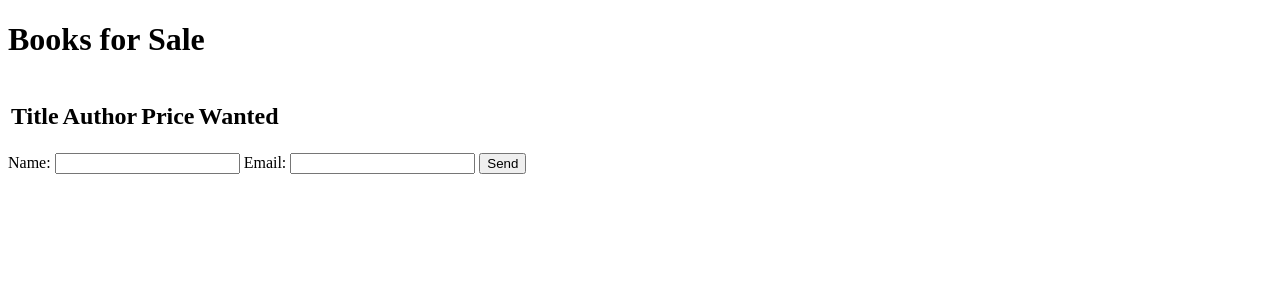
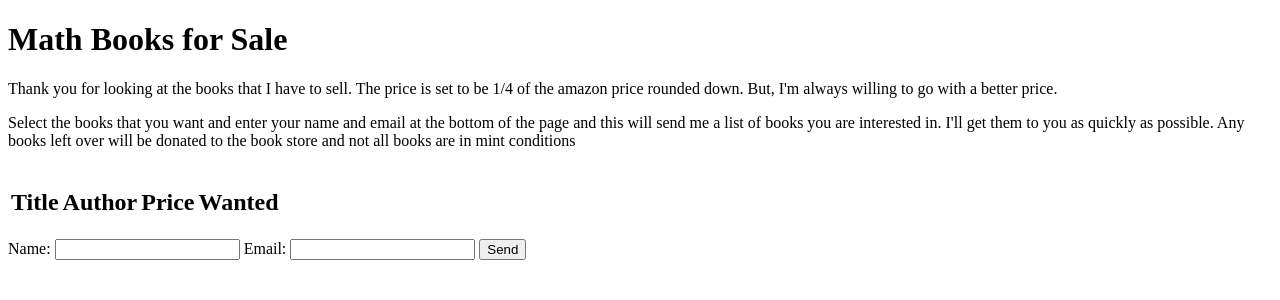
Before and after one commit to JeromeLefebvre/communicate, a Flask app: page / in a window 1280 px wide. Shown: the top 300 px of the page. Run offline with Flask 2, Linux system fonts and the light colour scheme; parts of the project's set-up code (start-up, migrations or seed data) failed here and were passed over.

Commit message:
Improved the wording on the page, fixes #17

```diff
--- a/templates/comm.html
+++ b/templates/comm.html
@@ -1,7 +1,9 @@
 <!DOCTYPE html>
 <html lang="en">
-<h1>Books for Sale </h1>
 <body>
+<h1>Math Books for Sale</h1>
+
+<p> Thank you for looking at the books that I have to sell. The price is set to be 1/4 of the amazon price rounded down. But, I'm always willing to go with a better price.</p><p>Select the books that you want and enter your name and email at the bottom of the page and this will send me a list of books you are interested in. I'll get them to you as quickly as possible. Any books left over will be donated to the book store and not all books are in mint conditions</p>
 <form action="." method="GET">
 <table>
   <tr>
@@ -13,15 +15,15 @@
 
 {% for entry in entries %}
   <tr>
-  		<td> <a href="{{ entry.amazon_url }}">{{ entry.title }}</a></td>
-      <td> {{ entry.author }} </td>
+    <td style="width:700px; word-wrap:break-word;">
+      <a href="{{ entry.amazon_url }}">{{ entry.title[0:100] }} </a></td>
+    <td style="width:200px; word-wrap:break-word;"> {{ entry.author }} </td>
     <td> {{ entry.price }} </td>
     <td> <input type="checkbox" name="wanted" value="{{ entry.isbn }}"> </td>
   </tr>
 {% endfor %}
 
 </table>
-
 Name: <input type="text" name="name"> Email: <input type="text" name="email">
 <input type="submit" name="my-form" value="Send">
 </form>
```
Lines whose indentation alone changed are shown as unchanged.
